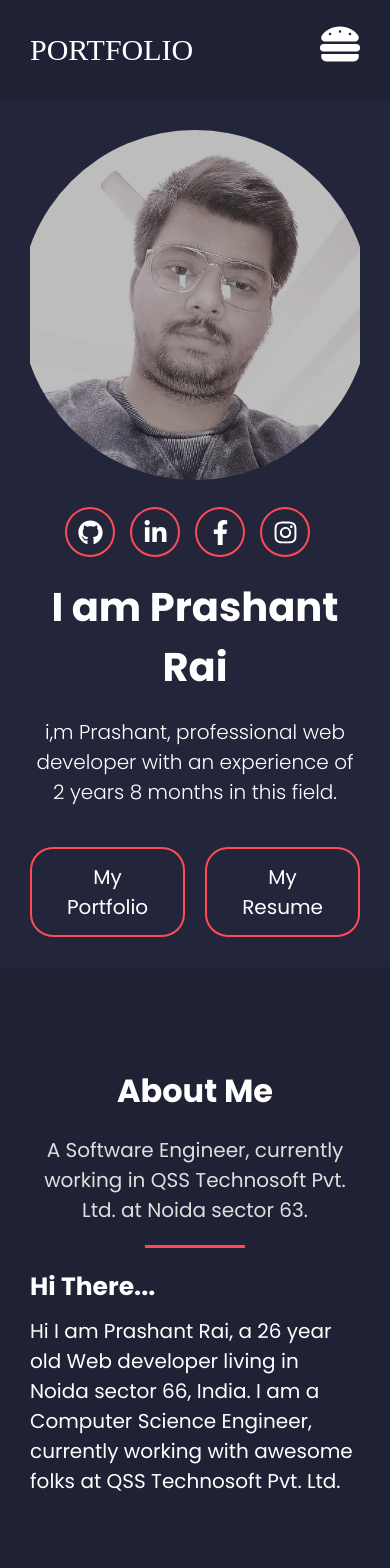
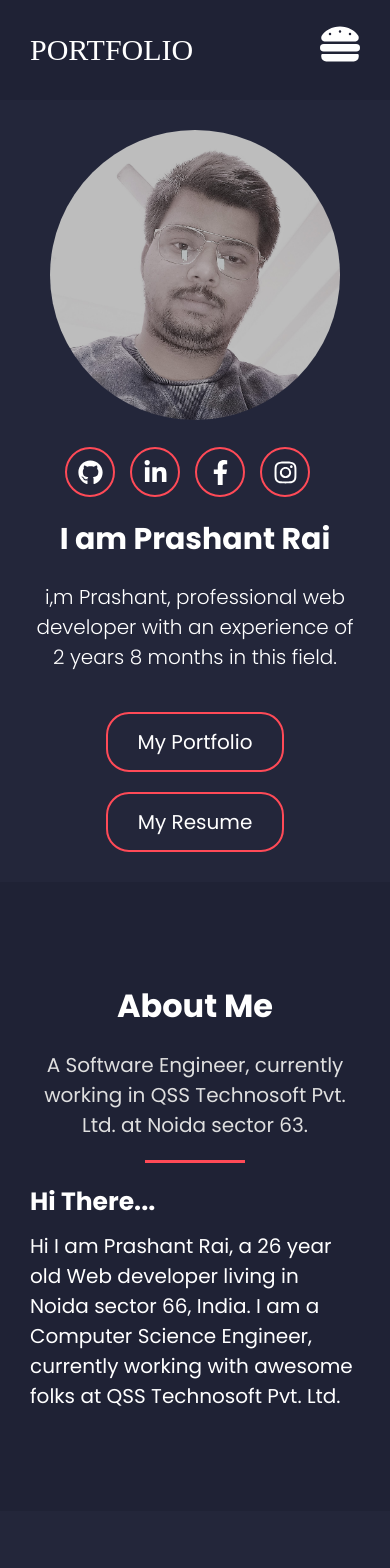
Before and after one commit to Prashant-Rai/PORTFOLIO, a React (Create React App) app: page / in a window 390 px wide. Shown: the top 1568 px of the page. Built offline with nearby package versions, Linux system fonts and the light colour scheme; a web font is replaced by a local one.

Commit message:
fixed: mobile css for extra small devices

```diff
--- a/src/App.css
+++ b/src/App.css
@@ -571,3 +571,32 @@ body{
   }
 
 }
+
+@media (max-width: 400px){
+
+  .employeeImage > img {
+    width: 290px;
+    height: 290px;
+  }
+
+  .basicInfo{
+    width: 100%;
+  }
+
+  .basicInfo > h1 {
+    font-size: 30px;
+  }
+
+  .btnContainer {
+    display: flex;
+    justify-content: center;
+  }
+
+  .btnWrapper{
+    display: block;
+  }
+  .btn {
+    margin-right: 0;
+    margin-bottom: 20px;
+  }
+}
--- a/src/components/Banner.js
+++ b/src/components/Banner.js
@@ -50,9 +50,11 @@ const Banner = () => {
                             </ul>
                             <h1>I am Prashant Rai</h1>
                             <p>i,m Prashant, professional web developer with an experience of {experience} in this field.</p>
-                            <div className='btnWrapper'>
-                                <div className='btn'><a href='#about' className='portfolioBtn'>My Portfolio</a></div>
-                                <div className='downloadResume' onClick={onDownloadResume}>My Resume</div>
+                            <div className='btnContainer'>
+                                <div className='btnWrapper'>
+                                    <div className='btn'><a href='#about' className='portfolioBtn'>My Portfolio</a></div>
+                                    <div className='downloadResume' onClick={onDownloadResume}>My Resume</div>
+                                </div>
                             </div>
 
                         </div>
```
Also changed, not shown: 10 other files (tests, documents, lock files or other folders).
